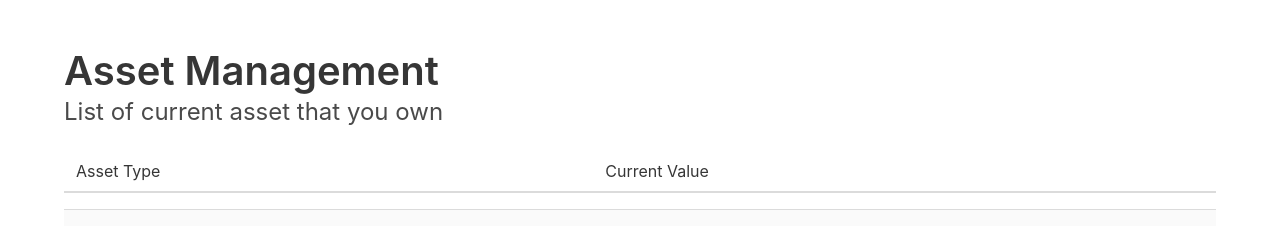
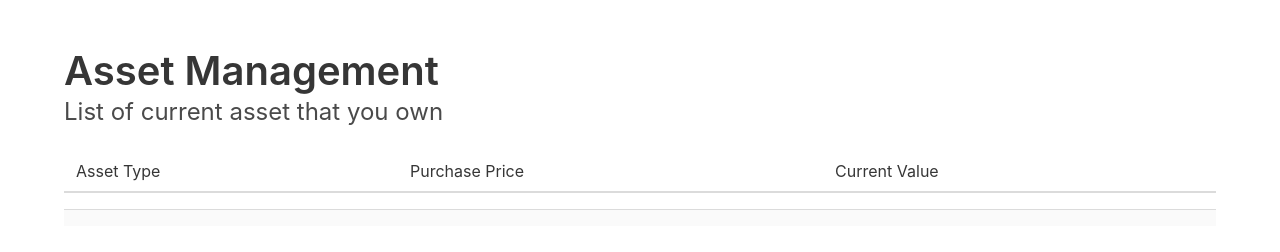
Before and after one commit to SilencePaul/4FD3-Project, a Django app: template aerc_project/aerc_website/templates/asset/index.html in a window 1280 px wide. Shown: the part 241-493 px from the top of the page. Run offline with Django 5.2, Linux system fonts and the light colour scheme; the template is opened without the code that fills it: values that come from a table or form of the project are taken from there, others are empty; data comes from the database, SQL or seed files in the repository; both versions use the stored data as it was after the commit; some libraries are stand-ins or nearby versions.

Commit message:
Updated Asset page
added purchase price, current price to the asset view.

```diff
--- a/aerc_project/aerc_website/templates/asset/index.html
+++ b/aerc_project/aerc_website/templates/asset/index.html
@@ -9,6 +9,7 @@
                 <thead>
                     <tr>
                         <td>Asset Type</td>
+                        <td>Purchase Price</td>
                         <td>Current Value</td>
                     </tr>
                 </thead>
@@ -17,6 +18,7 @@
                         <tr>
                             <td>{{ info.category }}</td>
                             <td>{{ info.current_value }}</td>
+                            <td> </td> {#Add Current Value here#}
                         </tr>
                     {% endfor %}
                 </tbody>
```
Also changed, not shown: aerc_project/aerc_website/views.py (line endings or trailing spaces), aerc_project/db.sqlite3.
